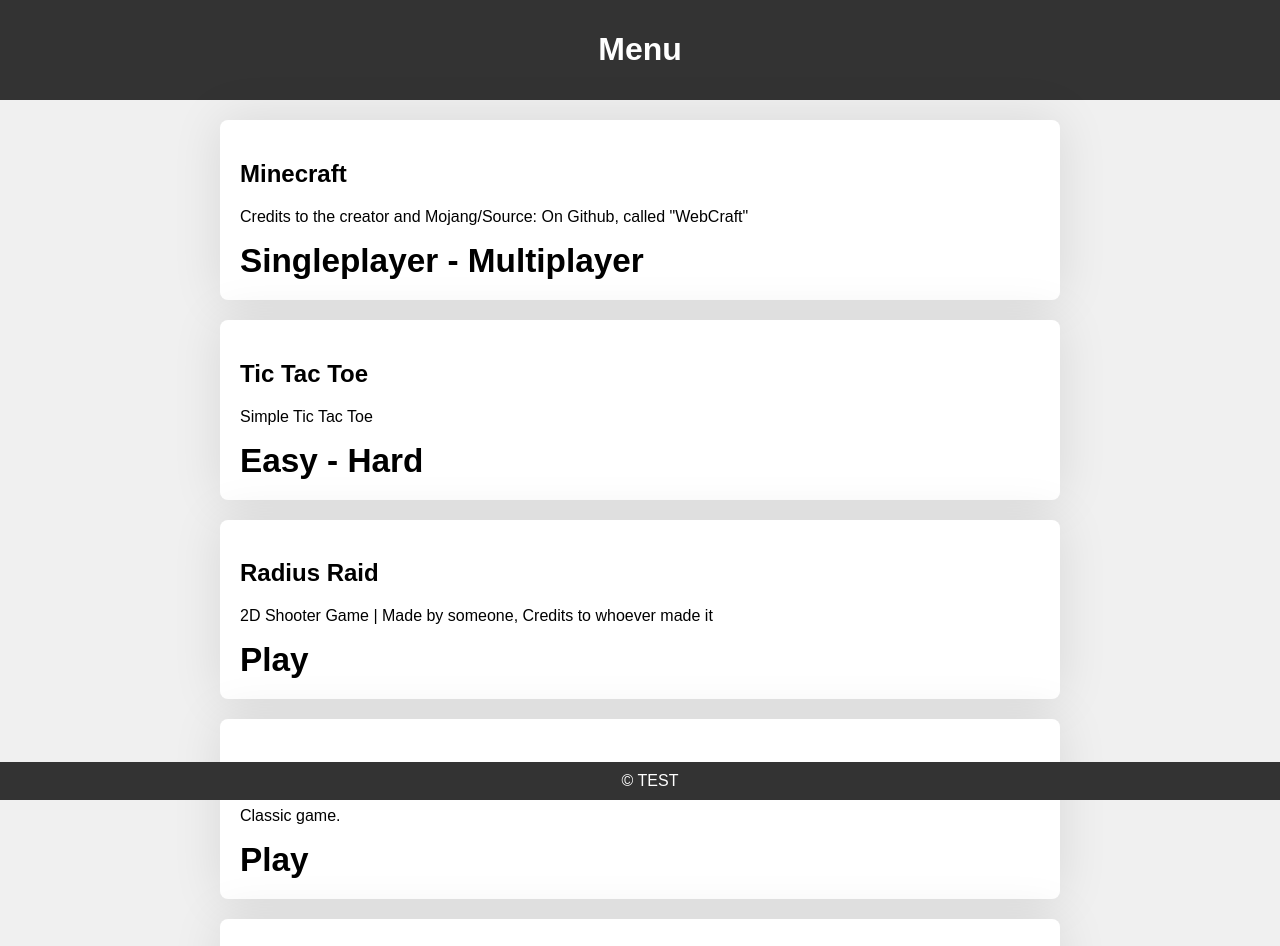
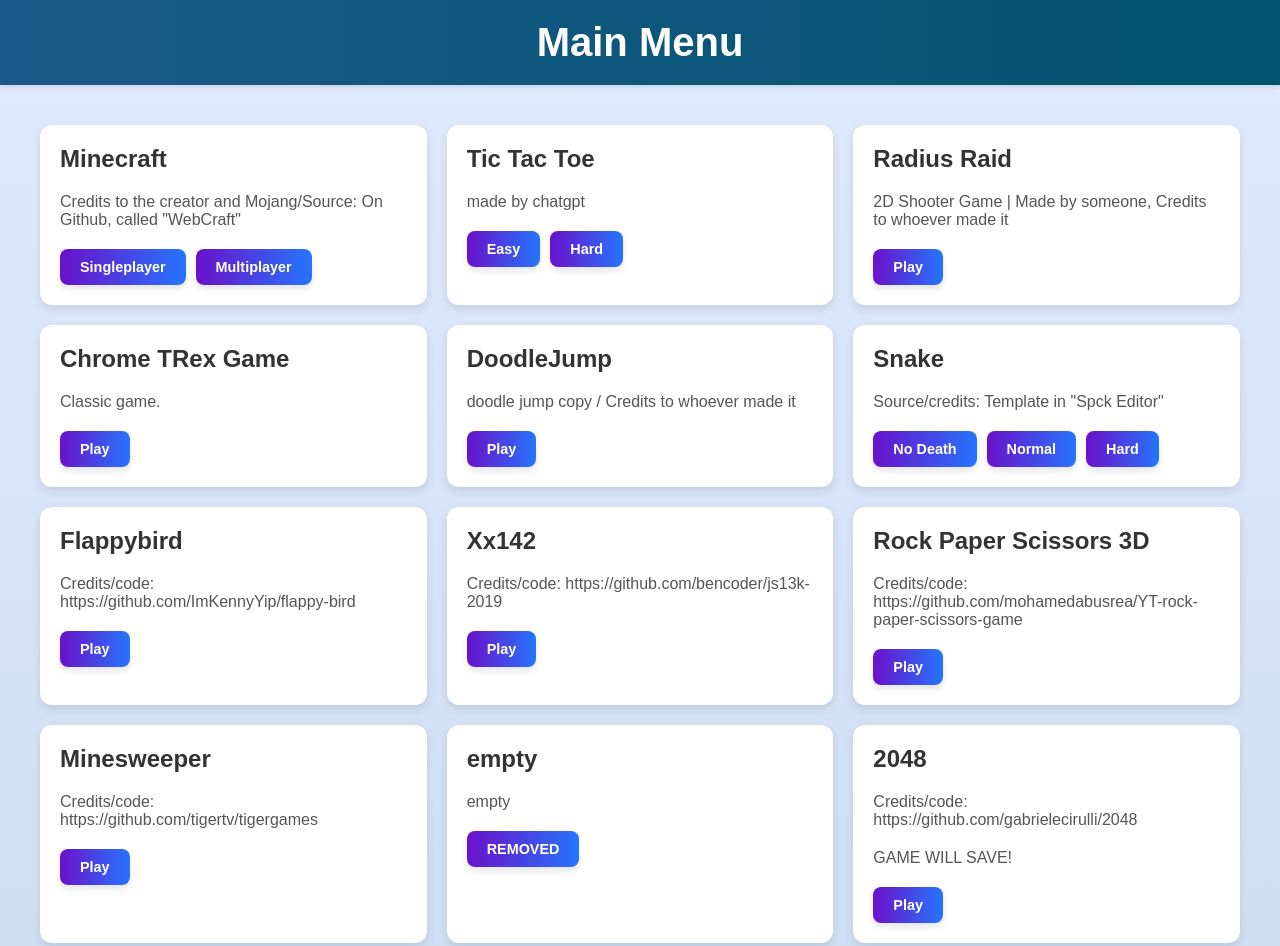
Before and after one commit to WhatDoIDo125/game, a plain HTML site: page index.html in a window 1280 px wide. Shown: the top 946 px of the page. Drawn offline with Linux system fonts and the light colour scheme.

Commit message:
Update index.html

```diff
--- a/index.html
+++ b/index.html
@@ -7,43 +7,107 @@
   <title>Main Menu</title>
   <style>
     body {
-      font-family: Arial, sans-serif;
-      background-color: #f0f0f0;
+      font-family: 'Arial', sans-serif;
+      background: linear-gradient(to bottom, #e0eafc, #cfdef3);
       margin: 0;
       padding: 0;
     }
 
-    a {
-      text-decoration: none;
-      color: black;
-      font-size: 25pt;
-      font-weight: bold;
+    header {
+      background: linear-gradient(to right, #1b5a8a, #00536e);
+      color: white;
+      text-align: center;
+      padding: 20px 0;
+      box-shadow: 0 2px 5px rgba(0, 0, 0, 0.1);
     }
 
-    header {
-      background-color: #333;
-      color: #fff;
+    header h1 {
+      margin: 0;
+      font-size: 2.5em;
+    }
+
+    main {
+      max-width: 1200px;
+      margin: 30px auto;
       padding: 10px;
-      text-align: center;
+      display: grid;
+      grid-template-columns: repeat(auto-fit, minmax(300px, 1fr));
+      gap: 20px;
     }
 
     section {
-      max-width: 800px;
-      margin: 20px auto;
+      background: white;
+      border-radius: 12px;
+      box-shadow: 0 4px 10px rgba(0, 0, 0, 0.1);
       padding: 20px;
-      background-color: #fff;
+      transition: transform 0.3s ease, box-shadow 0.3s ease;
+    }
+
+    section:hover {
+      transform: translateY(-5px);
+      box-shadow: 0 8px 20px rgba(0, 0, 0, 0.2);
+    }
+
+    section h2 {
+      margin-top: 0;
+      color: #333;
+      font-size: 1.5em;
+    }
+
+    section p {
+      color: #555;
+      font-size: 1em;
+      margin: 10px 0 20px;
+    }
+
+    .link-container {
+      display: flex;
+      flex-wrap: wrap;
+      gap: 10px;
+    }
+
+    a {
+      text-decoration: none;
+      color: white;
+      background: linear-gradient(to right, #6a11cb, #2575fc);
+      padding: 10px 20px;
       border-radius: 8px;
-      box-shadow: 0 0 50px rgba(0, 0, 0, 0.1);
+      font-size: 0.9em;
+      font-weight: bold;
+      text-align: center;
+      box-shadow: 0 4px 6px rgba(0, 0, 0, 0.1);
+      transition: background 0.3s ease, transform 0.2s ease;
+    }
+
+    a:hover {
+      background: linear-gradient(to right, #2575fc, #6a11cb);
+      transform: translateY(-3px);
     }
 
     footer {
+      background: linear-gradient(to right, #1b5a8a, #00536e);
+      color: white;
       text-align: center;
-      padding: 10px;
-      background-color: #333;
-      color: #fff;
+      padding: 10px 0;
       position: fixed;
       bottom: 0;
       width: 100%;
+      box-shadow: 0 -2px 5px rgba(0, 0, 0, 0.1);
+    }
+
+    @media (max-width: 600px) {
+      section {
+        padding: 15px;
+      }
+
+      a {
+        font-size: 12px;
+        padding: 8px 15px;
+      }
+
+      header h1 {
+        font-size: 2em;
+      }
     }
   </style>
 </head>
@@ -51,72 +115,112 @@
 <body>
 
   <header>
-    <h1>Menu</h1>
+    <h1>Main Menu</h1>
   </header>
 
+  <main>
     <section>
       <h2>Minecraft</h2>
       <p>Credits to the creator and Mojang/Source: On Github, called "WebCraft"</p>
-    <a href="singleplayer.html">Singleplayer </a> <a href="https://node-js-server-nvx3.onrender.com">- Multiplayer</a>
+      <div class="link-container">
+        <a href="singleplayer.html">Singleplayer</a>
+        <a href="https://node-js-server-nvx3.onrender.com">Multiplayer</a>
+      </div>
     </section>
+
     <section>
       <h2>Tic Tac Toe</h2>
-    <p>Simple Tic Tac Toe</p>
-    <a href="TicTacToe.html">Easy </a> <a href="TicTacToeHard.html">- Hard</a>
+      <p>made by chatgpt</p>
+      <div class="link-container">
+        <a href="TicTacToe.html">Easy</a>
+        <a href="TicTacToeHard.html">Hard</a>
+      </div>
     </section>
+
     <section>
       <h2>Radius Raid</h2>
       <p>2D Shooter Game | Made by someone, Credits to whoever made it</p>
+      <div class="link-container">
         <a href="rraid.html">Play</a>
+      </div>
     </section>
+
     <section>
       <h2>Chrome TRex Game</h2>
       <p>Classic game.</p>
+      <div class="link-container">
         <a href="dinogame.html">Play</a>
+      </div>
     </section>
+
     <section>
       <h2>DoodleJump</h2>
       <p>doodle jump copy / Credits to whoever made it</p>
+      <div class="link-container">
         <a href="doodlejump/index.html">Play</a>
+      </div>
     </section>
+
     <section>
       <h2>Snake</h2>
       <p>Source/credits: Template in "Spck Editor"</p>
-    <a href="snakeCheats/index.html">No Death - </a> <a href="snake/index.html">Normal - </a> <a href="snakeHard/index.html">Hard</a>
+      <div class="link-container">
+        <a href="snakeCheats/index.html">No Death</a>
+        <a href="snake/index.html">Normal</a>
+        <a href="snakeHard/index.html">Hard</a>
+      </div>
     </section>
+
     <section>
       <h2>Flappybird</h2>
       <p>Credits/code: https://github.com/ImKennyYip/flappy-bird</p>
+      <div class="link-container">
         <a href="flappybird/index.html">Play</a>
+      </div>
     </section>
+
     <section>
       <h2>Xx142</h2>
       <p>Credits/code: https://github.com/bencoder/js13k-2019</p>
+      <div class="link-container">
         <a href="xx142/src/index.html">Play</a>
+      </div>
     </section>
+
     <section>
       <h2>Rock Paper Scissors 3D</h2>
       <p>Credits/code: https://github.com/mohamedabusrea/YT-rock-paper-scissors-game</p>
+      <div class="link-container">
         <a href="rockps/index.html">Play</a>
+      </div>
     </section>
+
     <section>
       <h2>Minesweeper</h2>
       <p>Credits/code: https://github.com/tigertv/tigergames</p>
+      <div class="link-container">
         <a href="minesweeper/index.html">Play</a>
+      </div>
     </section>
+
     <section>
-    <h2>Slither.io</h2>
-    <p>Credits: Slither.io in browser</p>
-      <a href="snake/slither-io/index.html">Play</a>
+      <h2>empty</h2>
+      <p>empty</p>
+      <div class="link-container">
+        <a href="">REMOVED</a>
+      </div>
     </section>
+
     <section>
       <h2>2048</h2>
       <p>Credits/code: https://github.com/gabrielecirulli/2048</p>
       <p>GAME WILL SAVE!</p>
+      <div class="link-container">
         <a href="2048-master/index.html">Play</a>
+      </div>
     </section>
-  <footer>
-    &copy; TEST
-  </footer>
+  </main>
+
 </body>
+
 </html>
```
Lines whose indentation alone changed are shown as unchanged.
